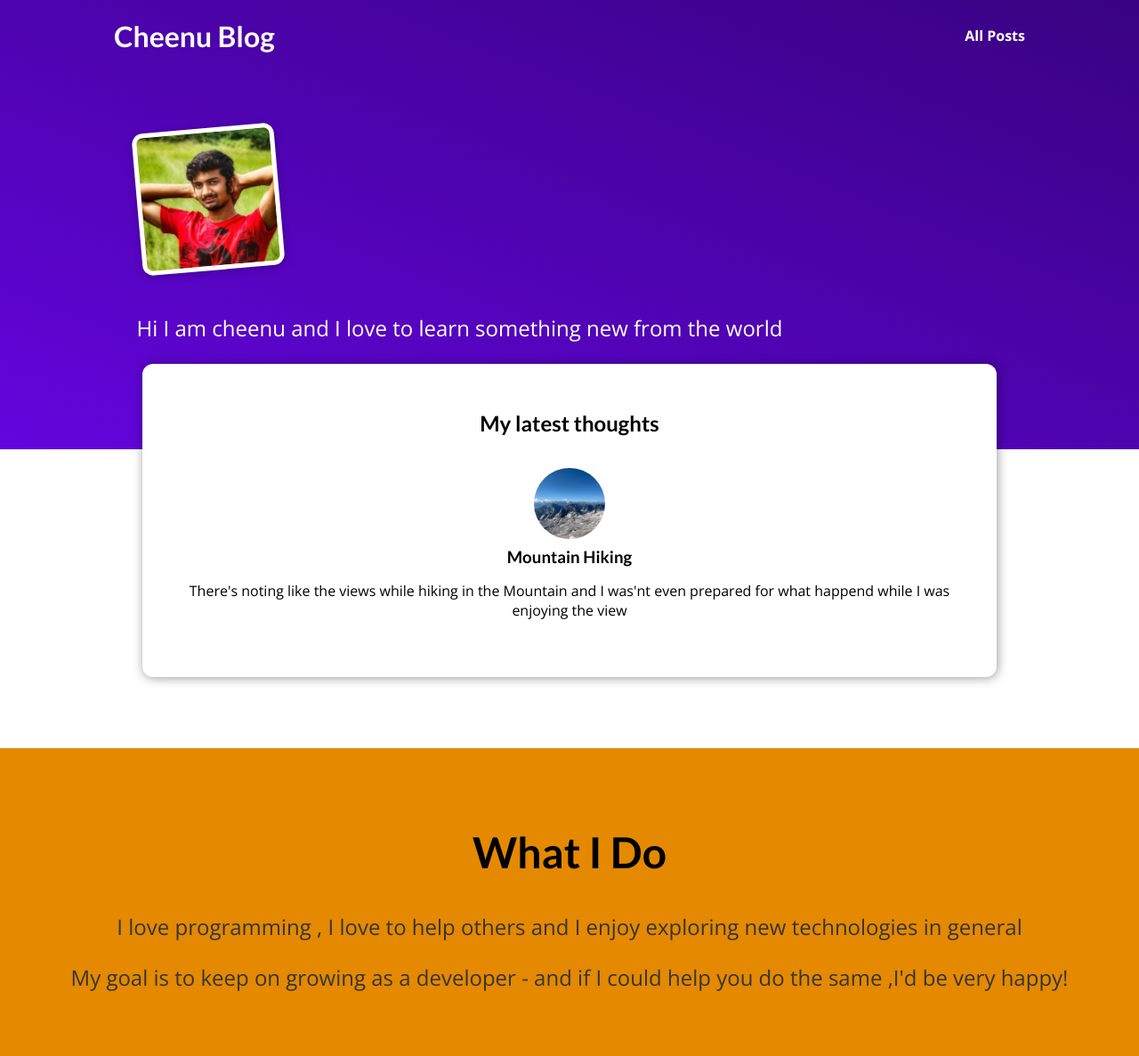
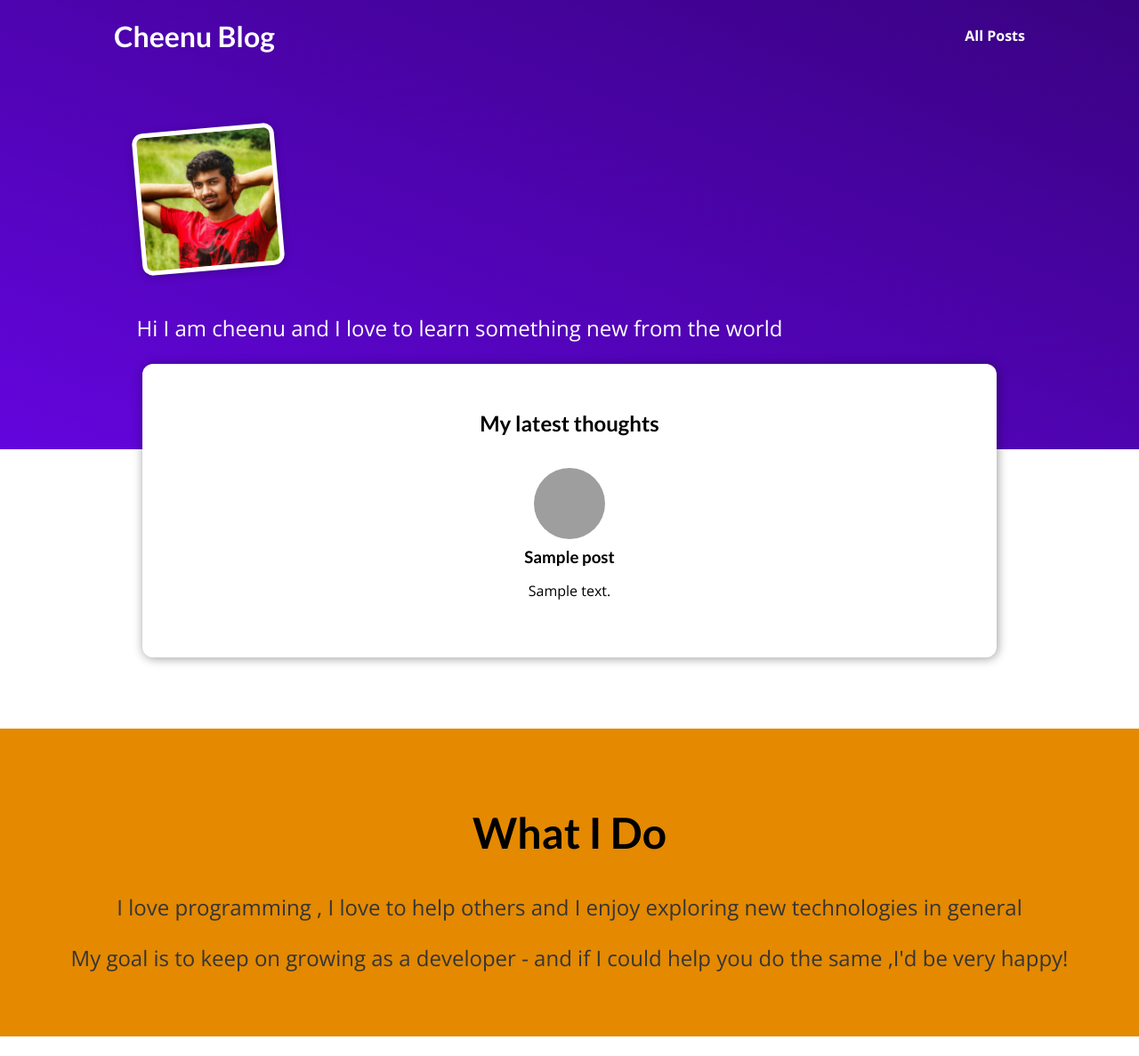
Before and after one commit to cheenuthor/django-learning, a Django app: template my_site/blog/templates/blog/index.html in a window 1280 px wide. Shown: the whole page at 89% size. After the commit the page ends 1165 px from the top, so only its background shows below. Run offline with Django 3.2, Linux system fonts and the light colour scheme; the template is opened without the code that fills it: most values are stand-ins (such as "Sample title", 1, 10 or a date in 2020); grey boxes are pictures that could not be loaded.

Commit message:
connects python with template and used special templat efeatures and syntax

```diff
--- a/my_site/blog/templates/blog/includes/post.html
+++ b/my_site/blog/templates/blog/includes/post.html
@@ -2,16 +2,14 @@
 
 <li>
   <article class="post">
-    <a href="{%url "post-detail-page" "the-mountains" %}">
-      <img src="{% static "blog/images/mountains.jpg" %}"
-       alt="Mountain Hiking"
+    <a href="{%url "post-detail-page" post.slug %}">
+      <img src="{% static "blog/images/"|add:post.image %}"
+       alt="{{post.title}}"
       >
       <div class="post__content">
-        <h3>Mountain Hiking</h3>
+        <h3>{{post.title}}</h3>
         <p>
-          There's noting like the views while hiking in the Mountain and I
-          was'nt even prepared for what happend while I was enjoying the view
-        </p>
+        {{post.excerpt}} </p>
       </div>
     </a>
   </article>
--- a/my_site/blog/templates/blog/index.html
+++ b/my_site/blog/templates/blog/index.html
@@ -22,7 +22,9 @@
         <section id="latest-posts">
             <h2>My latest thoughts</h2>
             <ul>
-                {% include "blog/includes/post.html"%}
+            {% for post in posts %}
+                {% include "blog/includes/post.html" %}
+            {% endfor %}
             </ul>
         </section>
 
```
Also changed, not shown: my_site/blog/views.py (+17 -10 lines).
